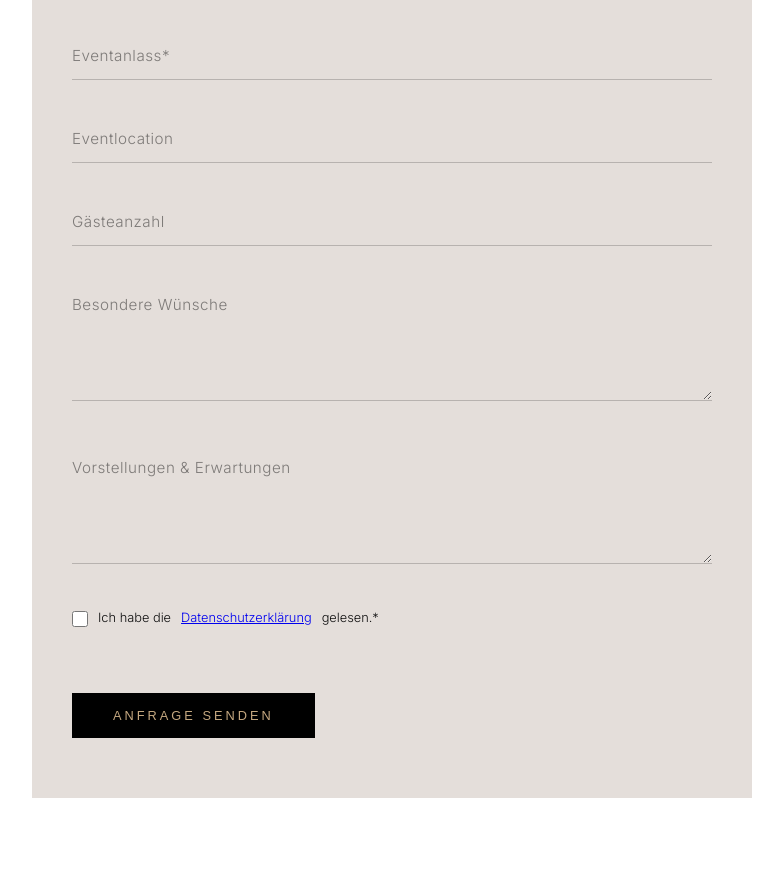
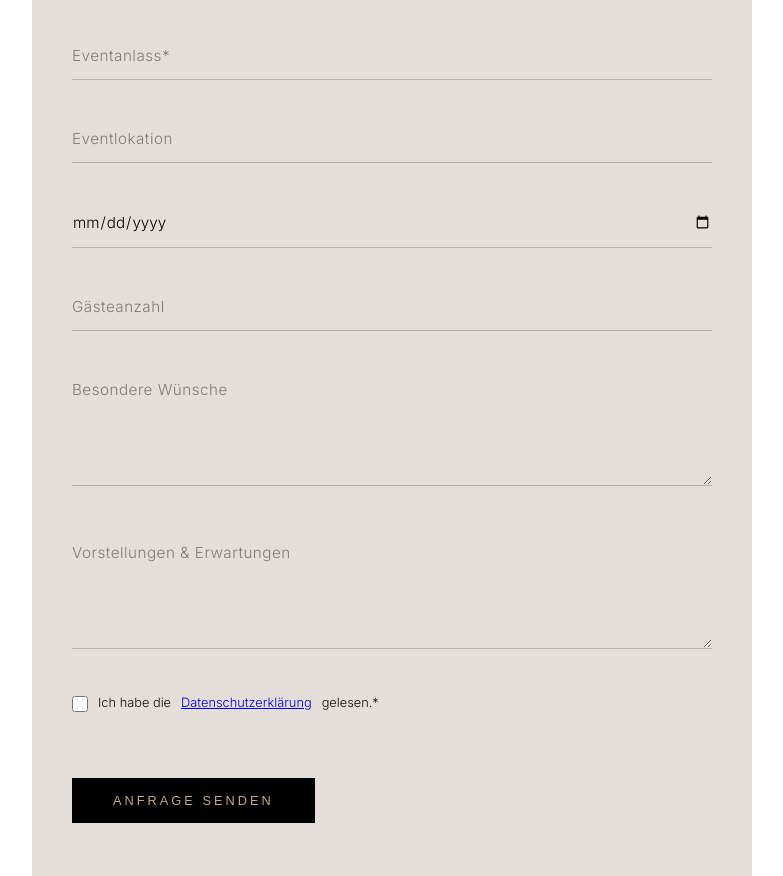
Before and after one commit to sevilak/dekoliyah, a plain HTML site: page index.html in a window 1280 px wide. Shown: the part 9468-10344 px from the top of the page, without its empty margins (248-1031 px from the left). Drawn offline with nearby package versions, Linux system fonts and the light colour scheme.

Commit message:
contactdate added

```diff
--- a/index.html
+++ b/index.html
@@ -482,8 +482,14 @@
   </div>
 
   <div class="form-group">
-    <input type="text" name="location" placeholder="Eventlocation">
+    <input type="text" name="location" placeholder="Eventlokation">
   </div>
+
+    <div class="form-group">
+    <input type="date" name="date" placeholder="Eventdatum">
+  </div>
+
+
 
   <div class="form-group">
     <input type="number" name="guests" placeholder="Gästeanzahl">
```
